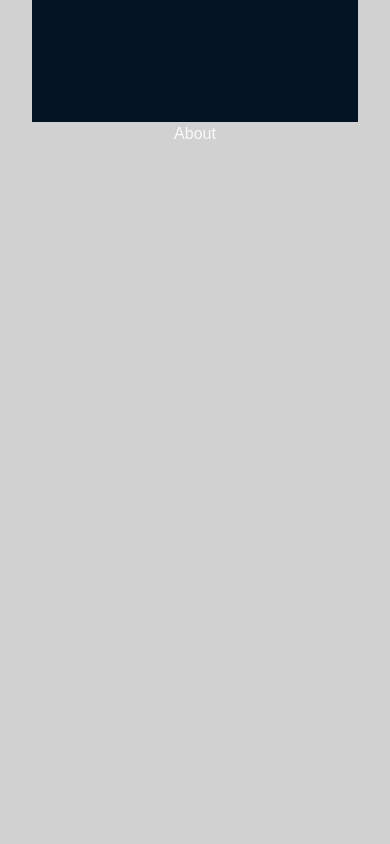
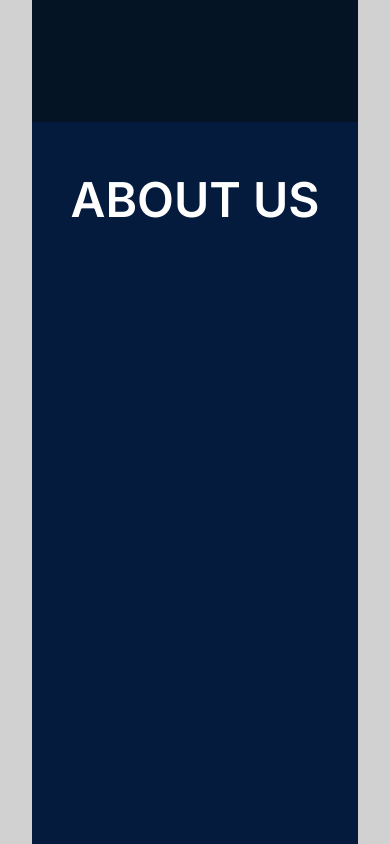
Before and after one commit to FossMec/fossmec-website-2023, a React (Vite) app: page / in a window 390 px wide. Shown: the part 960-1804 px from the top of the page. Built offline with nearby package versions, Linux system fonts and the light colour scheme.

Commit message:
added responsiveness to about us page

```diff
--- a/src/components/About/About.css
+++ b/src/components/About/About.css
@@ -0,0 +1,48 @@
+.about-us {
+    display: flex;
+    height: 100vh;
+    padding: 77px 0px 848px 0px;
+    justify-content: center;
+    align-items: center;
+    background: #041b3e;
+  }
+
+  .about-us-head {
+    color: #fff;
+    font-family: Inter;
+    font-size: 4.75em;
+    font-style: normal;
+    font-weight: 600;
+    line-height: normal;
+    text-transform: uppercase;
+  }
+
+  @media (max-width: 800px) {
+    .about-us-head {
+      font-size: 4em;
+    }
+  }
+
+  @media (max-width: 700px) {
+    .about-us-head {
+      font-size: 3.8em;
+    }
+  }
+
+  @media (max-width: 600px) {
+    .about-us-head {
+      font-size: 3.75em;
+    }
+  }
+
+  @media (max-width: 500px) {
+    .about-us-head {
+      font-size: 3.5em;
+    }
+  }
+
+  @media (max-width: 400px) {
+    .about-us-head {
+      font-size: 3em;
+    }
+  }
--- a/src/components/About/About.jsx
+++ b/src/components/About/About.jsx
@@ -3,8 +3,8 @@ import "./About.css";
 const About = () => {
   return (
     <div>
-      <div className="grid max-w-screen-xl min-h-[100vh]  px-4  mx-auto lg:gap-8 xl:gap-0 lg:py-16 lg:grid-cols-12">
-        <h2 className="About ">About </h2>
+      <div className="about-us">
+        <span className="about-us-head">About Us</span>
       </div>
     </div>
   );
```
